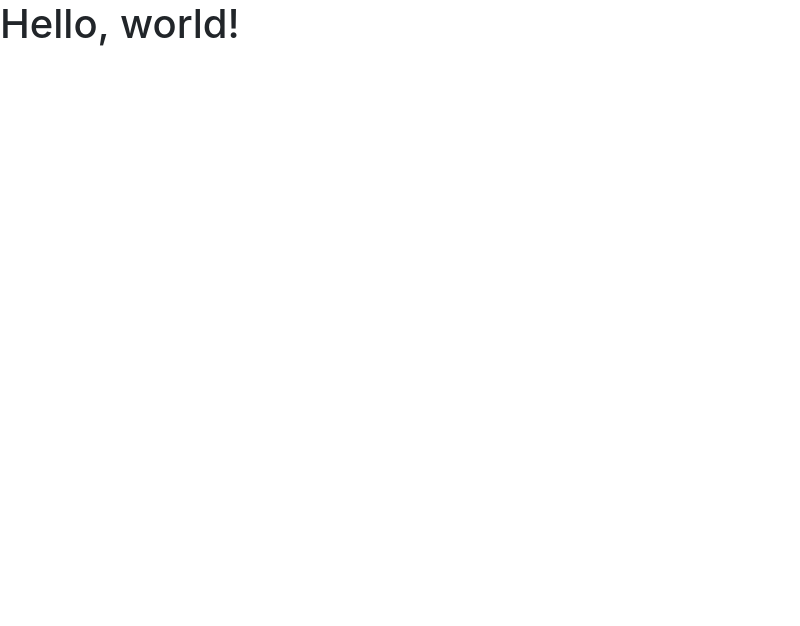
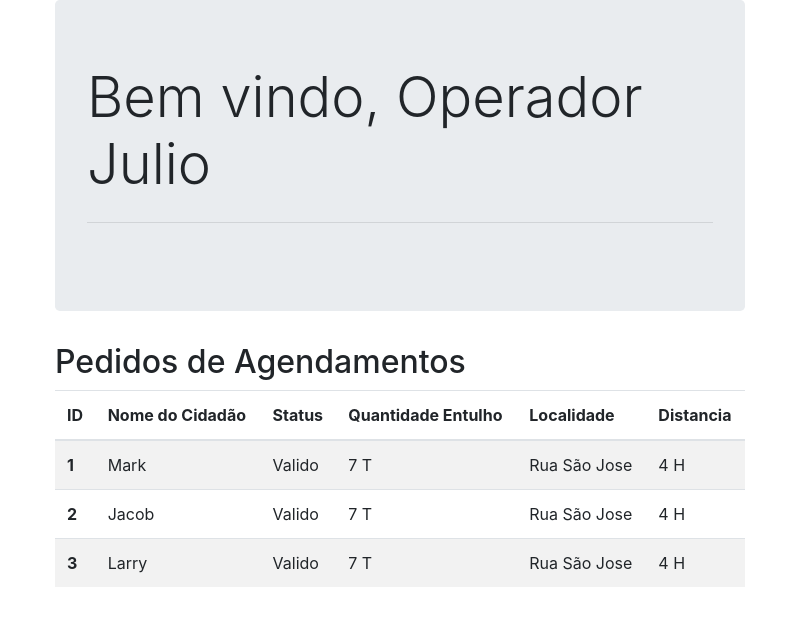
Before and after one commit to Infnet-SJ90/desktop-app, an Electron app: page index.html in a window 800 px wide. Drawn offline with nearby package versions, Linux system fonts and the light colour scheme.

Commit message:
Add Initial Bootstrap Layout

```diff
--- a/index.html
+++ b/index.html
@@ -8,7 +8,53 @@
 
 </head>
 <body>
+	<div class="container">
+		<div class="jumbotron">
+			<h1 class="display-4">Bem vindo, Operador Julio</h1>
+			<hr class="my-4">
+		</div>
 
-    	<h1>Hello, world!</h1>
+
+		<h2>Pedidos de Agendamentos</h2>
+		<table class="table table-striped">
+			<thead>
+				<tr>
+					<th scope="col">ID</th>
+					<th scope="col">Nome do Cidadão</th>
+					<th scope="col">Status</th>
+					<th scope="col">Quantidade Entulho</th>
+					<th scope="col">Localidade</th>
+					<th scope="col">Distancia</th>
+				</tr>
+			</thead>
+			<tbody>
+				<tr>
+					<th scope="row">1</th>
+					<td>Mark</td>
+					<td>Valido</td>
+					<td>7 T</td>
+					<td>Rua São Jose</td>
+					<td>4 H</td>
+				</tr>
+				<tr>
+					<th scope="row">2</th>
+					<td>Jacob</td>
+					<td>Valido</td>
+					<td>7 T</td>
+					<td>Rua São Jose</td>
+					<td>4 H</td>
+				</tr>
+				<tr>
+					<th scope="row">3</th>
+					<td>Larry</td>
+					<td>Valido</td>
+					<td>7 T</td>
+					<td>Rua São Jose</td>
+					<td>4 H</td>
+				</tr>
+			</tbody>
+		</table>
+
+	</div>
 </body>
 </html>
```
